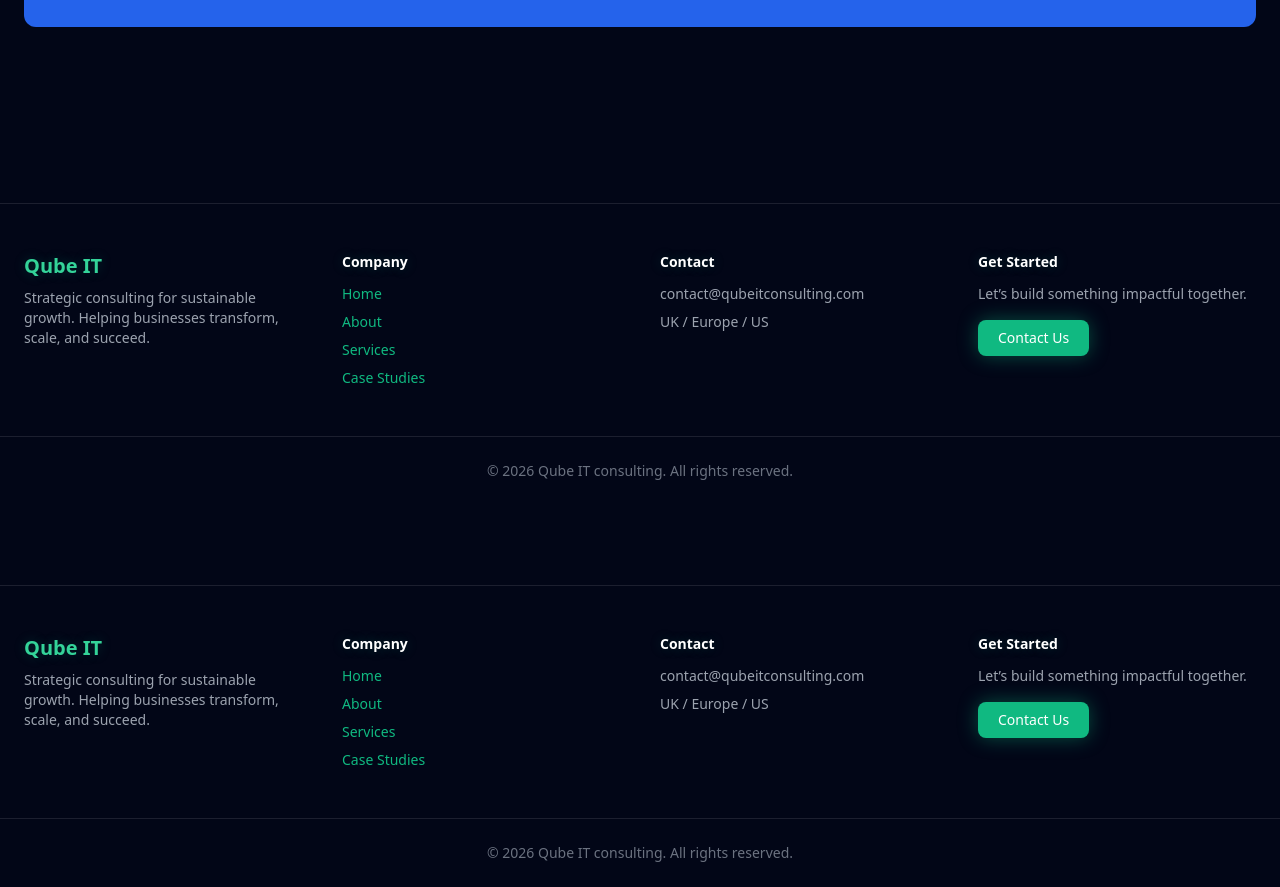
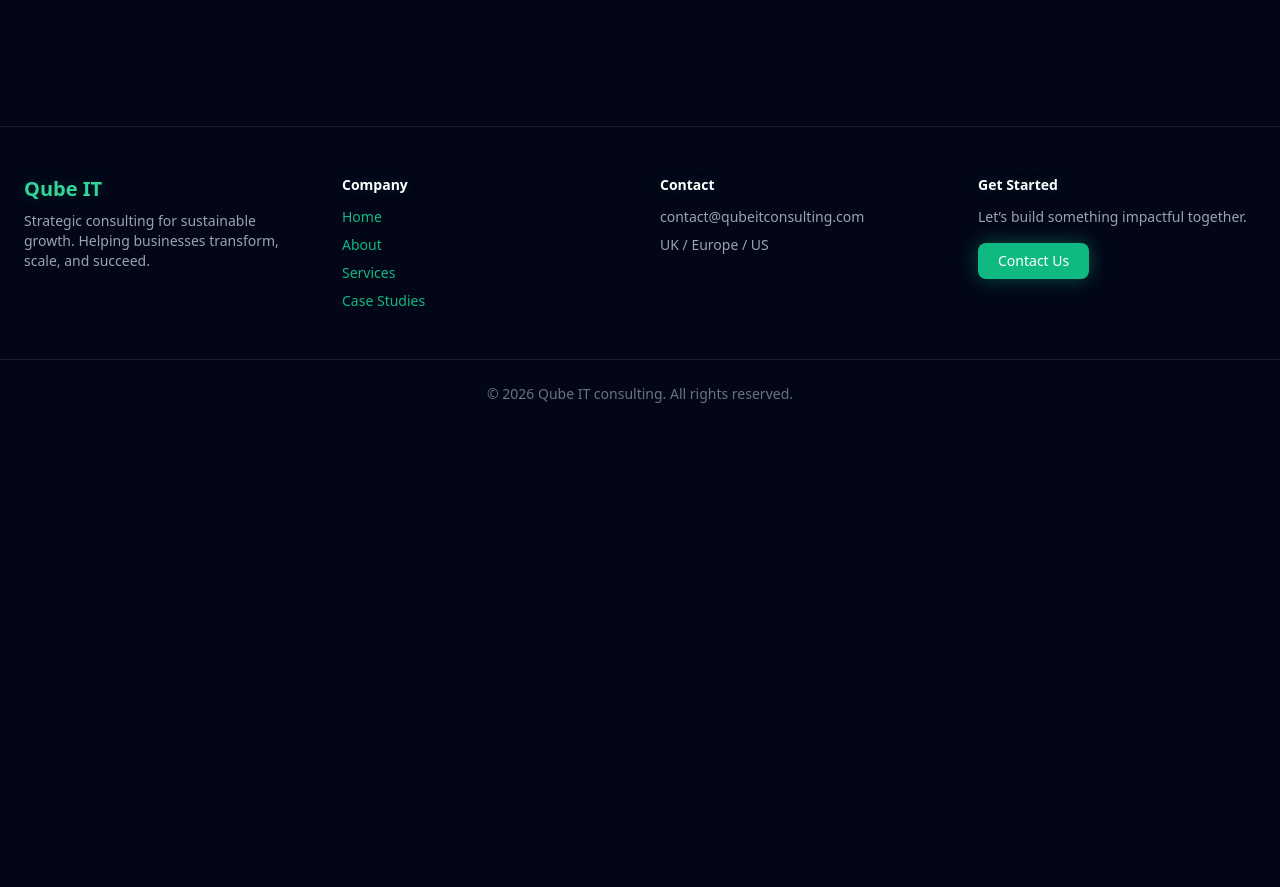
Before and after one commit to Neil1306/qubeitconsulting, a React (Vite) app: page /contact in a window 1280 px wide. Shown: the part 1641-2528 px from the top of the page. After the commit the page ends 2069 px from the top, so only its background shows below. Built offline with nearby package versions, Linux system fonts and the light colour scheme.

Commit message:
Update App.jsx

```diff
--- a/src/App.jsx
+++ b/src/App.jsx
@@ -1,17 +1,12 @@
 import { Routes, Route } from 'react-router-dom'
-import Navbar from './components/Navbar'
-import Footer from './components/Footer'
 import Home from './pages/Home'
 import About from './pages/About'
 import Services from './pages/Services'
 import Contact from './pages/Contact'
 import CaseStudies from "./pages/CaseStudies"
 
-
 export default function App() {
   return (
-    <>
-      <Navbar />
     <Routes>
       <Route path="/" element={<Home />} />
       <Route path="/about" element={<About />} />
@@ -19,7 +14,5 @@ export default function App() {
       <Route path="/contact" element={<Contact />} />
       <Route path="/case-studies" element={<CaseStudies />} />
     </Routes>
-      <Footer />
-    </>
   )
 }
```
Lines whose indentation alone changed are shown as unchanged.
